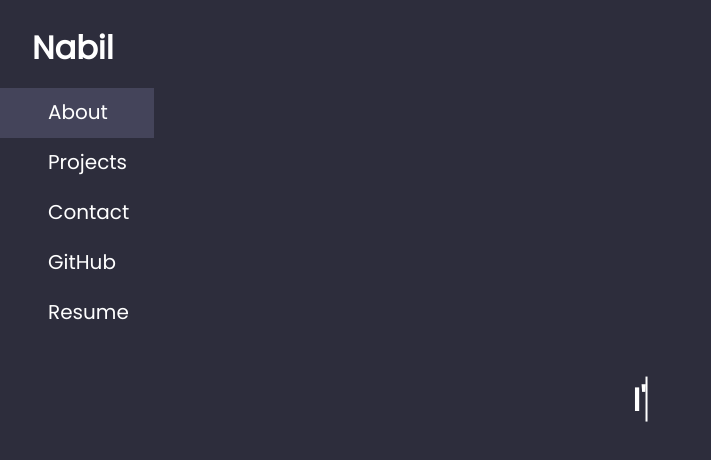
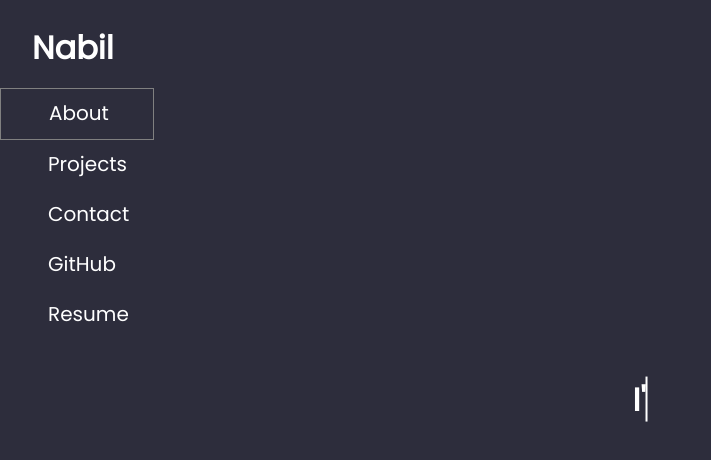
Before and after one commit to rquit/single-page-portfolio, a React (Create React App) app: page / in a window 1280 px wide. In both pictures the pointer is over the item "About". Shown: the top 460 px of the page, without its empty margins (0-711 px from the left). Built offline with nearby package versions, Linux system fonts and the light colour scheme.

Commit message:
change bg color to border on hover

```diff
--- a/src/navbar.css
+++ b/src/navbar.css
@@ -39,5 +39,5 @@ ul {
 }
 
 .nav-li:hover {
-    background-color: rgb(68, 68, 90);
+    border: solid 1px gray;
 }
```
